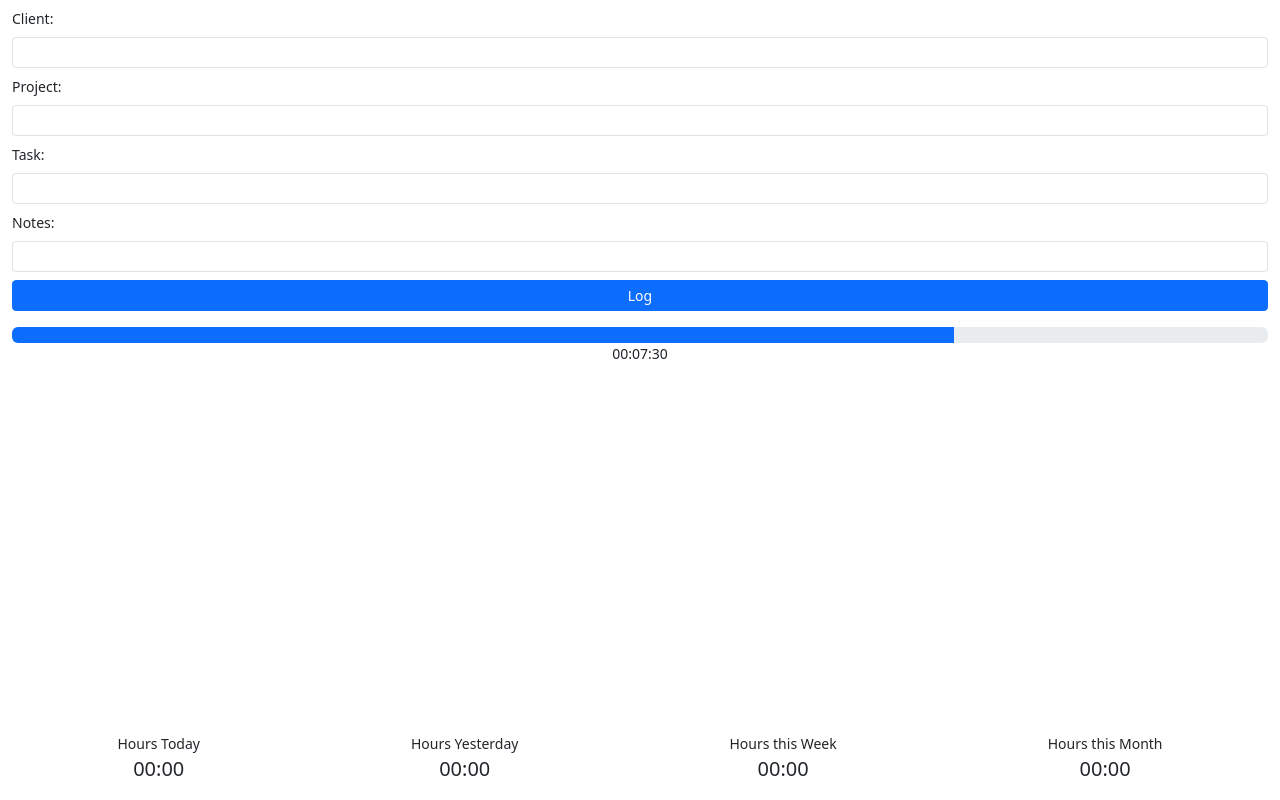
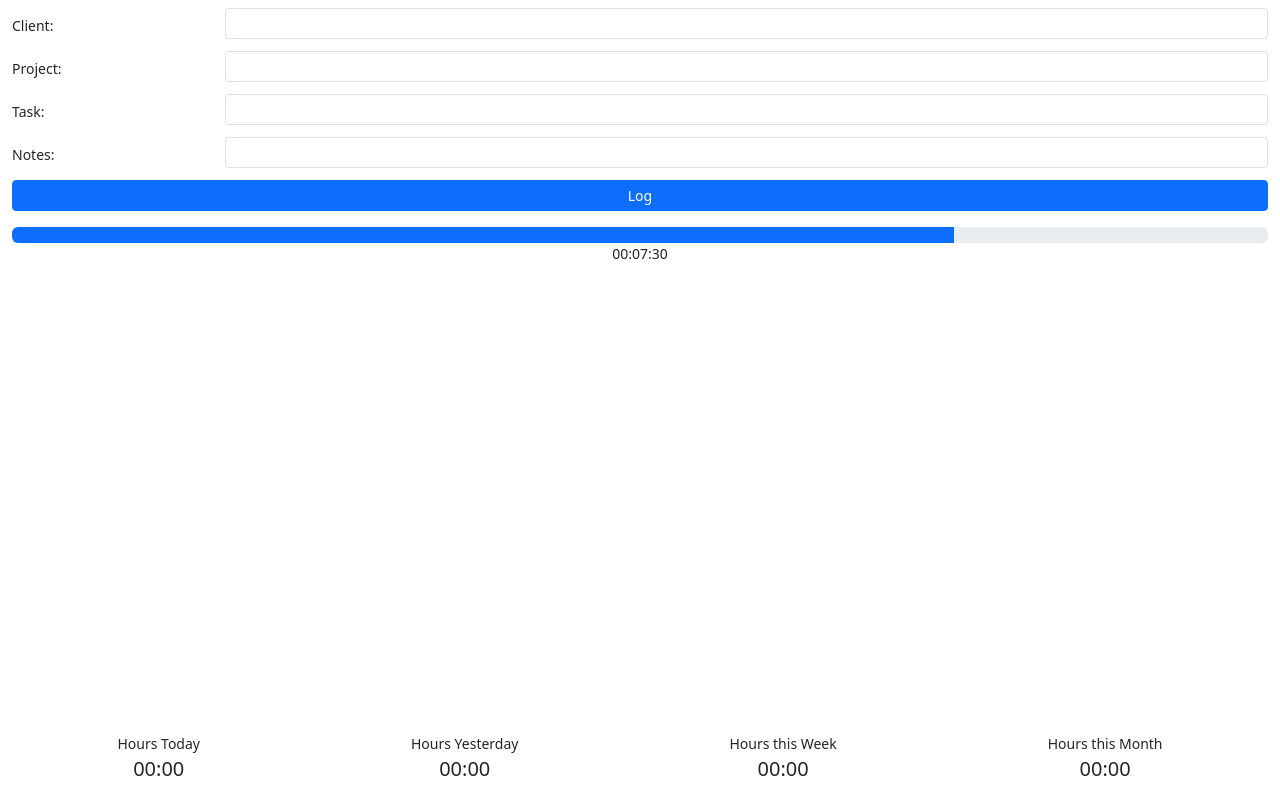
Before and after one commit to falkoschumann/activity-sampling, a React (Vite) app in the folder web-app/: page / in a window 1280 px wide. Built offline with nearby package versions, Linux system fonts and the light colour scheme; no server answers.

Commit message:
style: use column layout for form

```diff
--- a/web-app/src/ui/current_activity.tsx
+++ b/web-app/src/ui/current_activity.tsx
@@ -22,10 +22,11 @@ export default function CurrentActivity() {
 
   return (
     <form onSubmit={handleSubmitted}>
-      <div className="mb-2">
-        <label htmlFor="client" className="form-label">
+      <div className="row mb-2">
+        <label htmlFor="client" className="col-sm-2 col-form-label">
           Client:
         </label>
+        <div className="col-sm-10">
           <input
             type="text"
             id="client"
@@ -34,10 +35,12 @@ export default function CurrentActivity() {
             defaultValue={lastActivity?.client}
           />
         </div>
-      <div className="mb-2">
-        <label htmlFor="project" className="form-label">
+      </div>
+      <div className="row mb-2">
+        <label htmlFor="project" className="col-sm-2 col-form-label">
           Project:
         </label>
+        <div className="col-sm-10">
           <input
             type="text"
             id="project"
@@ -46,10 +49,12 @@ export default function CurrentActivity() {
             defaultValue={lastActivity?.project}
           />
         </div>
-      <div className="mb-2">
-        <label htmlFor="task" className="form-label">
+      </div>
+      <div className="row mb-2">
+        <label htmlFor="task" className="col-sm-2 col-form-label">
           Task:
         </label>
+        <div className="col-sm-10">
           <input
             type="text"
             id="task"
@@ -58,10 +63,12 @@ export default function CurrentActivity() {
             defaultValue={lastActivity?.task}
           />
         </div>
-      <div className="mb-2">
-        <label htmlFor="notes" className="form-label">
+      </div>
+      <div className="row mb-2">
+        <label htmlFor="notes" className="col-sm-2 col-form-label">
           Notes:
         </label>
+        <div className="col-sm-10">
           <input
             type="text"
             id="notes"
@@ -70,6 +77,7 @@ export default function CurrentActivity() {
             defaultValue={lastActivity?.notes}
           />
         </div>
+      </div>
       <button type="submit" className="btn btn-primary btn-sm w-100">
         Log
       </button>
```
Lines whose indentation alone changed are shown as unchanged.
